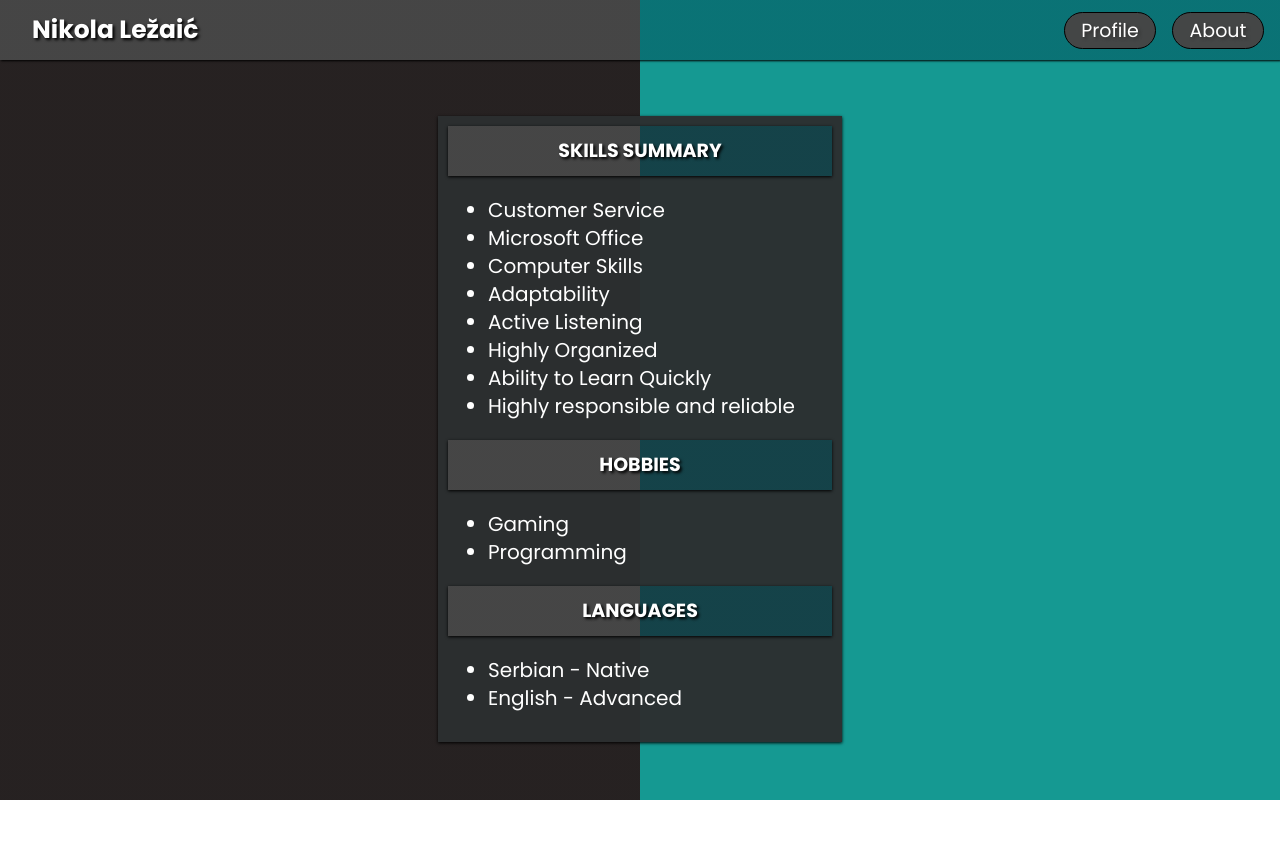
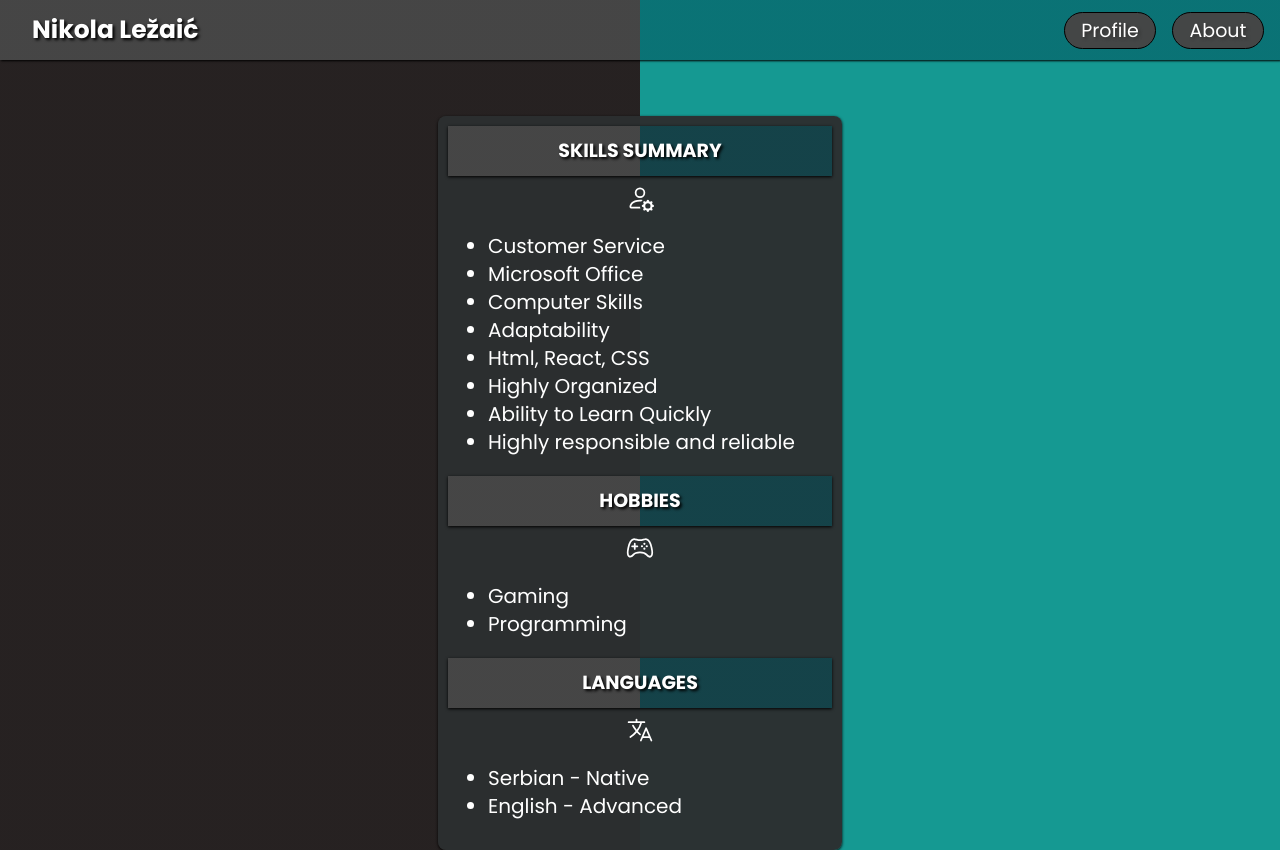
Before and after one commit to Nortagg/cv, a React (Create React App) app: page /About in a window 1280 px wide. Before the commit the page ends 800 px from the top, so only its background shows below. Built offline with nearby package versions, Linux system fonts and the light colour scheme; the HTML template or start-up script is replaced by a standard one.

Commit message:
added new icons and styling

```diff
--- a/src/Components/Header/header.styles.scss
+++ b/src/Components/Header/header.styles.scss
@@ -31,6 +31,10 @@
       }
       color: rgba(1, 225, 255, 0.692);
     }
+    &:active {
+      position: relative;
+      top: 1px;
+    }
     .sub-title {
       display: none;
     }
@@ -59,6 +63,10 @@
       &:hover {
         background-color: rgb(48, 45, 45);
       }
+      &:active {
+        position: relative;
+        top: 1px;
+      }
     }
     .about {
       display: flex;
@@ -76,6 +84,10 @@
       &:hover {
         background-color: rgb(48, 45, 45);
       }
+      &:active {
+        position: relative;
+        top: 1px;
+      }
     }
   }
 }
--- a/src/Components/container-about/container-about.jsx
+++ b/src/Components/container-about/container-about.jsx
@@ -1,24 +1,35 @@
 import "./container-about.styles.scss";
+import { BsPersonGear } from "react-icons/bs";
+import { IoGameControllerOutline, IoLanguageOutline } from "react-icons/io5";
 export default function CardAbout() {
   return (
     <div className="card-about">
       <h3 className="skill-title">SKILLS SUMMARY</h3>
+      <div className="skills-icon">
+        <BsPersonGear />
+      </div>
       <ul className="skills">
         <li>Customer Service</li>
         <li>Microsoft Office</li>
         <li>Computer Skills</li>
         <li>Adaptability</li>
-        <li>Active Listening</li>
+        <li>Html, React, CSS</li>
         <li>Highly Organized</li>
         <li>Ability to Learn Quickly</li>
         <li>Highly responsible and reliable</li>
       </ul>
       <h3 className="hobbies-title">HOBBIES</h3>
+      <div className="hobbies-icon">
+        <IoGameControllerOutline />
+      </div>
       <ul className="hobbies">
         <li>Gaming</li>
         <li>Programming</li>
       </ul>
       <h3 className="languages-title">LANGUAGES</h3>
+      <div className="languages-icon">
+        <IoLanguageOutline />
+      </div>
       <ul className="languages">
         <li>Serbian - Native</li>
         <li>English - Advanced</li>
--- a/src/Components/container-about/container-about.styles.scss
+++ b/src/Components/container-about/container-about.styles.scss
@@ -7,6 +7,7 @@
   margin-top: 3.5rem;
   padding: 10px;
   box-shadow: 0px 1px 3px black;
+  border-radius: 0.5rem;
 
   .skill-title {
     text-shadow: 2px 2px 3px #000000;
@@ -24,6 +25,13 @@
     margin: 0;
     margin-bottom: 0;
     line-height: 1.4;
+  }
+  .skills-icon {
+    margin-top: 0.5rem;
+    font-size: 28px;
+    display: flex;
+    align-items: center;
+    justify-content: center;
   }
   .skills {
     display: flex;
@@ -47,6 +55,13 @@
     justify-content: center;
     line-height: 1.4;
   }
+  .hobbies-icon {
+    margin-top: 0.5rem;
+    font-size: 28px;
+    display: flex;
+    align-items: center;
+    justify-content: center;
+  }
   .hobbies {
     display: flex;
     flex-direction: column;
@@ -69,6 +84,13 @@
     justify-content: center;
     line-height: 1.4;
   }
+  .languages-icon {
+    margin-top: 0.5rem;
+    font-size: 28px;
+    display: flex;
+    align-items: center;
+    justify-content: center;
+  }
   .languages {
     display: flex;
     flex-direction: column;
--- a/src/Components/container-profile/container-profile.jsx
+++ b/src/Components/container-profile/container-profile.jsx
@@ -1,7 +1,7 @@
 import "./container-profile.styles.scss";
 import { IoSchoolOutline, IoLaptopOutline } from "react-icons/io5";
 import { MdWorkOutline } from "react-icons/md";
-import { FcAbout } from "react-icons/fc";
+import { BsPerson } from "react-icons/bs";
 
 export default function CardProfile() {
   return (
@@ -9,7 +9,7 @@ export default function CardProfile() {
       <div className="profile-left">
         <h3 className="pp-container">PERSONAL PROFILE</h3>
         <div className="me-icon">
-          <FcAbout />
+          <BsPerson />
         </div>
         <p className="pp-text">
           Accustomed to handling IT support, managing IT projects, and
--- a/src/Components/container-profile/container-profile.styles.scss
+++ b/src/Components/container-profile/container-profile.styles.scss
@@ -5,6 +5,7 @@
   width: 55%;
   margin-top: 3.5rem;
   box-shadow: 0px 1px 3px black;
+  border-radius: 0.5rem;
 
   .profile-left {
     display: flex;
@@ -123,6 +124,7 @@
       align-items: center;
       width: 100%;
       height: 50px;
+      margin: 0;
       margin-top: 17px;
       background: rgb(8, 10, 10);
       background: conic-gradient(
--- a/src/Components/home/home-page.styles.scss
+++ b/src/Components/home/home-page.styles.scss
@@ -2,7 +2,7 @@
   display: flex;
   flex-direction: column;
   align-items: center;
-  width: 500px;
+  width: 26%;
   background: rgb(8, 10, 10);
   background: conic-gradient(
     rgba(1, 81, 92, 0.534) 0deg 180deg,
@@ -11,8 +11,9 @@
   box-shadow: 0px 1px 2px rgb(0, 0, 0);
   color: white;
   margin-top: 5rem;
-  border-radius: 1rem;
+  border-radius: 0.5rem;
   letter-spacing: 1px;
+
   .img {
     display: flex;
     justify-content: center;
@@ -45,7 +46,7 @@
     align-items: center;
     justify-content: center;
     text-shadow: 2px 2px 3px #333333;
-    border-radius: 1rem;
+    border-radius: 0.5rem;
     height: 3.5rem;
     width: 20rem;
     background-color: rgba(10, 171, 192, 0.534);
@@ -111,6 +112,10 @@
       background-color: black;
       color: rgba(255, 0, 0, 0.705);
     }
+    &:active {
+      position: relative;
+      top: 1px;
+    }
   }
 
   .insta-container {
@@ -148,6 +153,10 @@
       );
       color: white;
     }
+    &:active {
+      position: relative;
+      top: 1px;
+    }
   }
 
   .git-container {
@@ -173,5 +182,9 @@
       background-color: #333333;
       color: white;
     }
+    &:active {
+      position: relative;
+      top: 1px;
+    }
   }
 }
```
Also changed, not shown: 1 other file (tests, documents, lock files or other folders).
